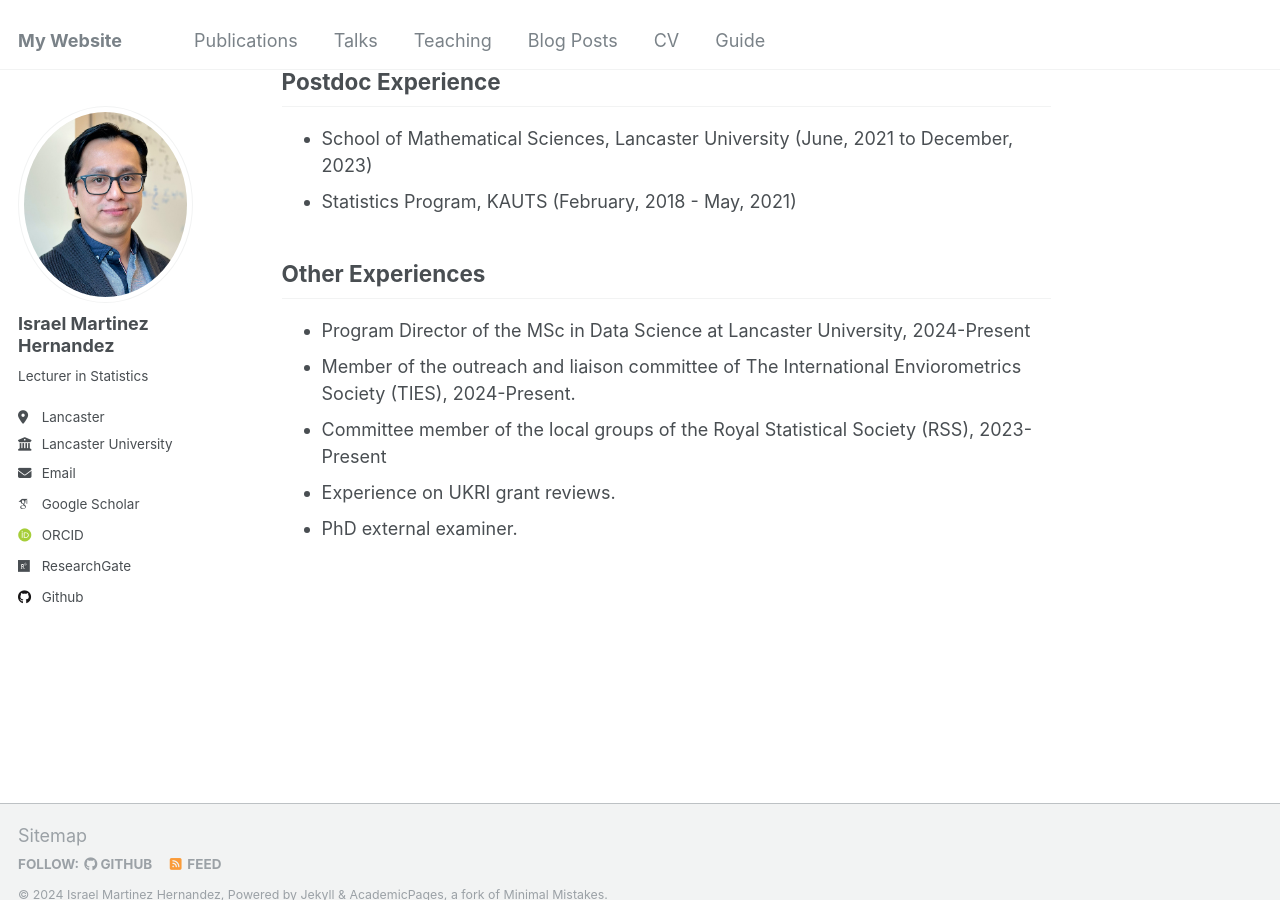
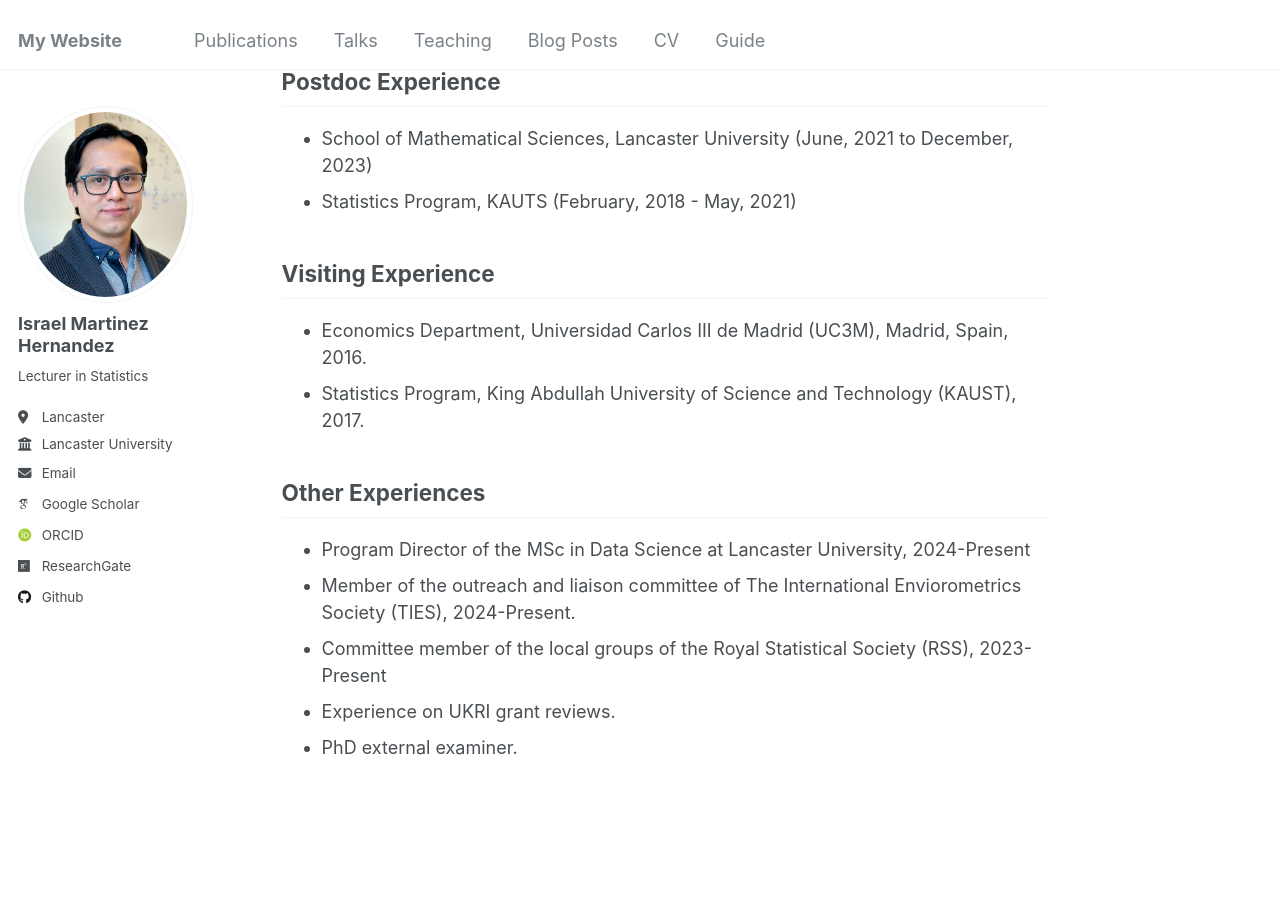
Before and after one commit to I-MH/I-MH.github.io, a Jekyll site: the page built from _pages/about.md, in a window 1280 px wide and 900 px high, scrolled down 639 px. Built offline with Jekyll 4.4.1, drawn with Linux system fonts in a browser that asks for light colours; some web fonts are replaced.

Commit message:
Update about.md

```diff
--- a/_pages/about.md
+++ b/_pages/about.md
@@ -30,6 +30,12 @@ August 2011 - June 2013
 - School of Mathematical Sciences, Lancaster University (June, 2021 to December, 2023)
 - Statistics Program, KAUTS (February, 2018 - May, 2021)
 
+## Visiting Experience
+- Economics Department, Universidad Carlos III de Madrid (UC3M), Madrid, Spain,
+2016.
+- Statistics Program, King Abdullah University of Science and Technology (KAUST),
+2017.
+
 ## Other Experiences
 
 - Program Director of the MSc in Data Science at Lancaster University,
```
